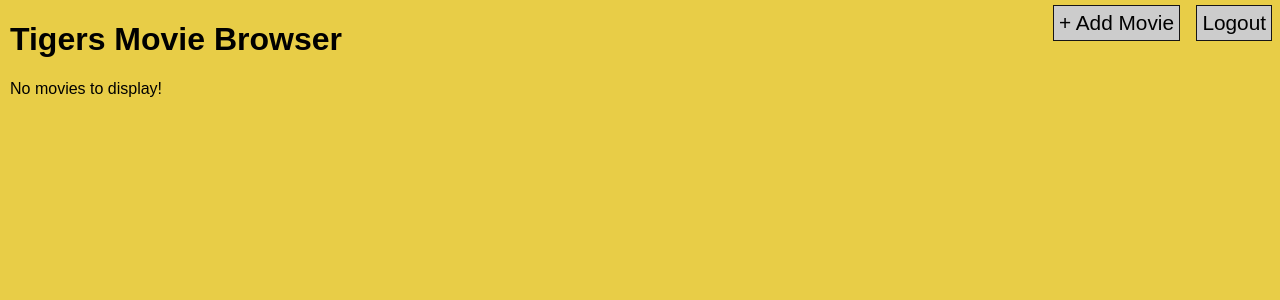
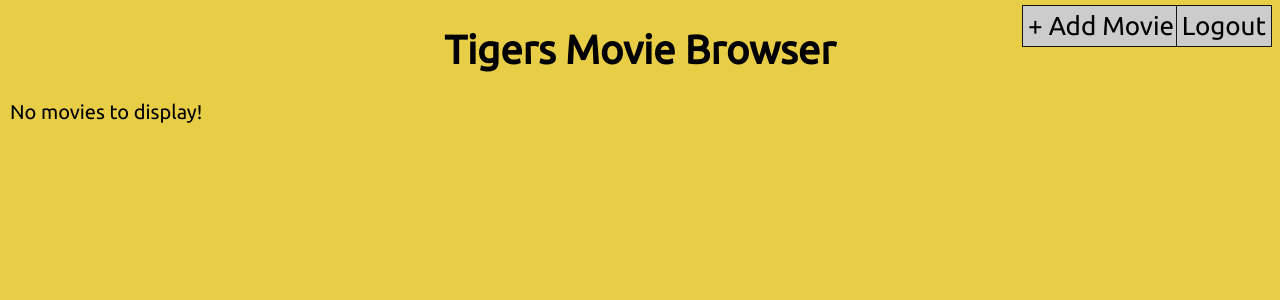
Before and after one commit to michael0525/CS3380FinalProject, a PHP site: page /?view=1 in a window 1280 px wide. Shown: the top 300 px of the page. Run offline with PHP 8.4, Linux system fonts and the light colour scheme; the visitor is signed in with stand-in values (Sample User, id 1); data that the repository does not hold is empty; some libraries are stand-ins or nearby versions.

Commit message:
Updated font

```diff
--- a/Web/MovieBrowser.css
+++ b/Web/MovieBrowser.css
@@ -1,15 +1,23 @@
 /*Authors: Patrick Kunza (pskggc), Ryan Olson (raozp4), Chase Scanlan (cwswx7), Michael Yizhuo Du (ydypb), Jay Toebbon (ejtn78)
 Model-View-Controller implementation of Movie Browser */
+@import url('http://fonts.googleapis.com/css?family=Ubuntu');
 
 body {
+	font-family: 'Ubuntu', Serif;
+	font-size: 20px;
 	margin: 10px;
 	background-color: #e8cd47;
-	font-family: arial;
 }
 
 table, th, td {
+	font-family: 'Ubuntu', serif;
+	color: #61892F;
 	border: 1px solid black;
 	border-collapse: collapse;
+}
+
+h1{
+	text-align: center;
 }
 
 th, td {
```
